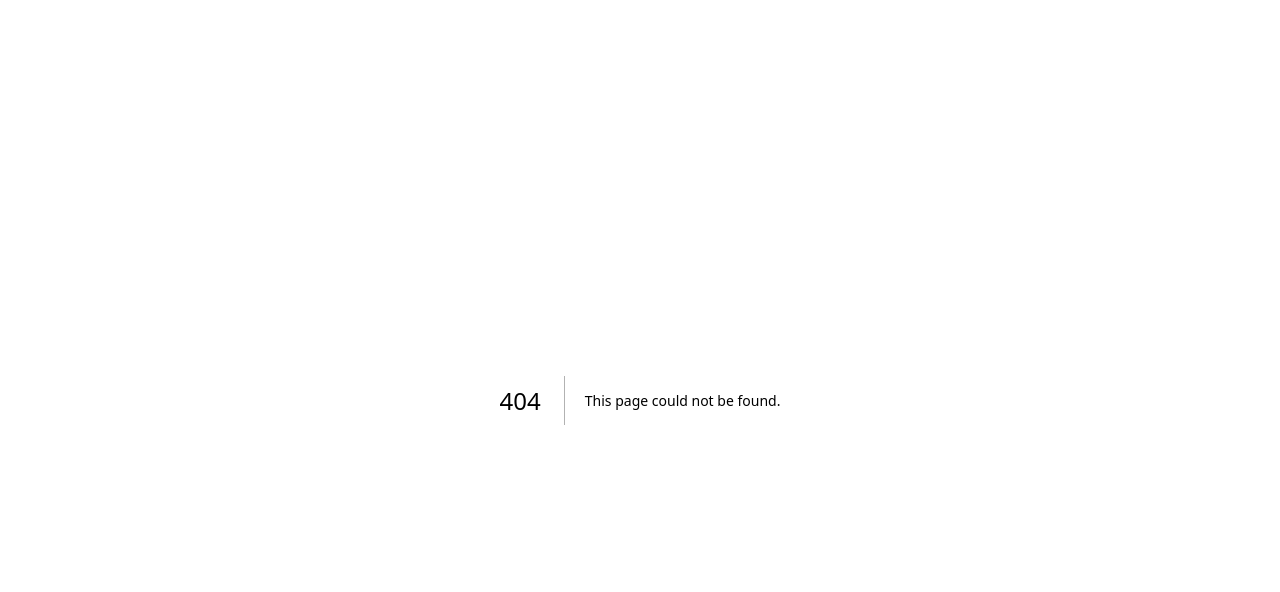
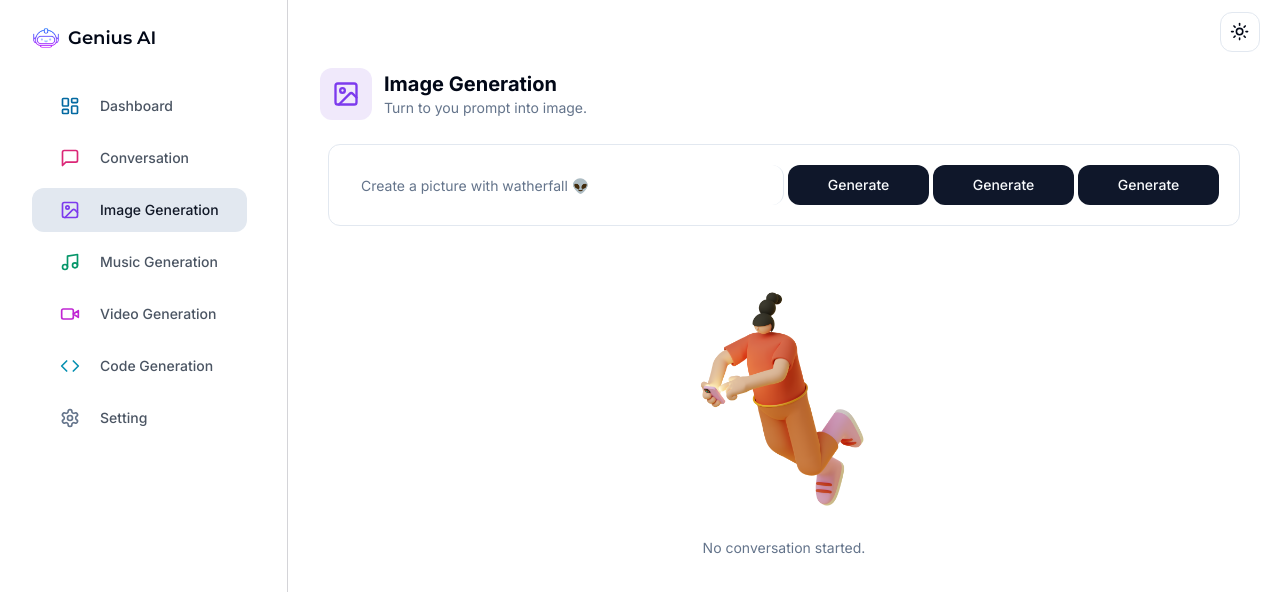
Before and after one commit to JazzsCo/genius-ai, a Next.js app: page /image in a window 1280 px wide. Before the commit this address had no page. Shown: the top 592 px of the page. Built offline with nearby package versions, Linux system fonts and the light colour scheme.

Commit message:
Create image page ui

```diff
--- /dev/null
+++ b/src/app/(dashboard)/(routes)/image/page.tsx
@@ -0,0 +1,152 @@
+"use client";
+
+import * as z from "zod";
+import axios from "axios";
+import { useState } from "react";
+import { useForm } from "react-hook-form";
+import { useRouter } from "next/navigation";
+import { ImageIcon, MessageSquare, Rss } from "lucide-react";
+import { zodResolver } from "@hookform/resolvers/zod";
+import { ChatCompletionMessage } from "openai/resources/index.mjs";
+
+import Empty from "@/components/empty";
+import Heading from "@/components/heading";
+import Loading from "@/components/loading";
+import BotAvatar from "@/components/botavatar";
+import UserAvatar from "@/components/useravatar";
+import {
+  Form,
+  FormControl,
+  FormField,
+  FormItem,
+  FormMessage,
+} from "@/components/ui/form";
+import { cn } from "@/lib/utils";
+import { Input } from "@/components/ui/input";
+import { Button } from "@/components/ui/button";
+
+const formSchema = z.object({
+  prompt: z.string().min(1),
+  amount: z.string().min(1),
+  resolution: z.string().min(1),
+});
+
+export default function ImagePage() {
+  const router = useRouter();
+  const [messages, setMessages] = useState<ChatCompletionMessage[]>([]);
+
+  const form = useForm<z.infer<typeof formSchema>>({
+    resolver: zodResolver(formSchema),
+    defaultValues: {
+      prompt: "",
+      amount: "",
+      resolution: "",
+    },
+  });
+
+  const isLoading = form.formState.isSubmitting;
+
+  const onSubmit = async (values: z.infer<typeof formSchema>) => {
+    try {
+      const userMessage: ChatCompletionMessage = {
+        role: "user",
+        content: values.prompt,
+      };
+
+      const response = await axios.post("/api/conversation", {
+        message: userMessage,
+      });
+
+      setMessages([...messages, userMessage, response.data]);
+
+      form.reset();
+    } catch (error: any) {
+      //TODO: Call pro modal
+      console.log(error);
+    } finally {
+      router.refresh();
+    }
+  };
+
+  return (
+    <div className="h-full px-[10px] md:px-5 mt-4">
+      <Heading
+        title="Image Generation"
+        description="Turn to you prompt into image."
+        icon={ImageIcon}
+        color="text-violet-600"
+        bgcolor="bg-violet-700/10"
+        darkbgcolor="bg-violet-700/25"
+      />
+
+      <div className="px-2">
+        <Form {...form}>
+          <form
+            onSubmit={form.handleSubmit(onSubmit)}
+            className="p-4 py-2 md:p-5 space-y-1 md:space-y-0 border rounded-xl grid items-center grid-cols-12 focus-within:shadow-sm"
+          >
+            <FormField
+              name="prompt"
+              control={form.control}
+              render={({ field }) => (
+                <FormItem className="col-span-12 md:col-span-6">
+                  <FormControl className="p-0">
+                    <Input
+                      {...field}
+                      disabled={isLoading}
+                      placeholder="Create a picture with watherfall 👽"
+                      className="border-0 md:border-r-[1px] h-7 px-3 py-5 rounded-xl outline-none focus-visible:ring-transparent"
+                    />
+                  </FormControl>
+                  {/* <FormMessage /> */}
+                </FormItem>
+              )}
+            />
+            <Button
+              type="submit"
+              disabled={isLoading}
+              className="col-span-12 md:col-span-2 rounded-xl md:ml-1"
+            >
+              Generate
+            </Button>
+            <Button
+              type="submit"
+              disabled={isLoading}
+              className="col-span-12 md:col-span-2 rounded-xl md:ml-1"
+            >
+              Generate
+            </Button>
+            <Button
+              type="submit"
+              disabled={isLoading}
+              className="col-span-12 md:col-span-2 rounded-xl md:ml-1"
+            >
+              Generate
+            </Button>
+          </form>
+        </Form>
+      </div>
+
+      <div className="px-2 mt-6">
+        {isLoading && <Loading />}
+        {!messages.length && !isLoading && (
+          <Empty title="No conversation started." />
+        )}
+        <div className="flex flex-col-reverse gap-y-3 mt-3">
+          {messages.map((message) => (
+            <div
+              key={message.content}
+              className={cn(
+                "p-5 py-3 flex justify-start items-start gap-x-2 border rounded-xl",
+                message.role !== "user" ? "bg-muted" : ""
+              )}
+            >
+              {message.role === "user" ? <UserAvatar /> : <BotAvatar />}
+              <p className="text-[15px] mt-1.5 leading-6">{message.content}</p>
+            </div>
+          ))}
+        </div>
+      </div>
+    </div>
+  );
+}
--- a/src/components/heading.tsx
+++ b/src/components/heading.tsx
@@ -32,7 +32,7 @@ const Heading = ({
         <Icon className={cn("w-5 h-5 sm:w-7 sm:h-7", color)} />
       </div>
       <div>
-        <h1 className="font-medium text-sm md:text-base lg:text-xl">{title}</h1>
+        <h1 className="font-bold text-sm md:text-base lg:text-xl">{title}</h1>
         <p className="text-xs sm:text-sm text-muted-foreground">
           {description}
         </p>
```
